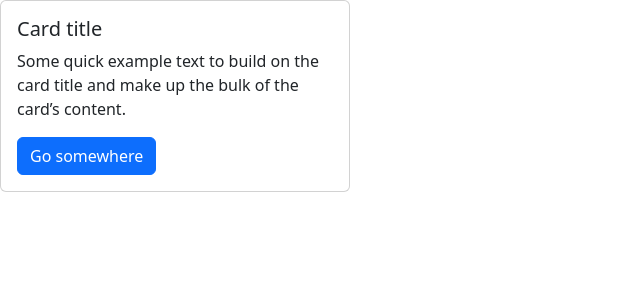
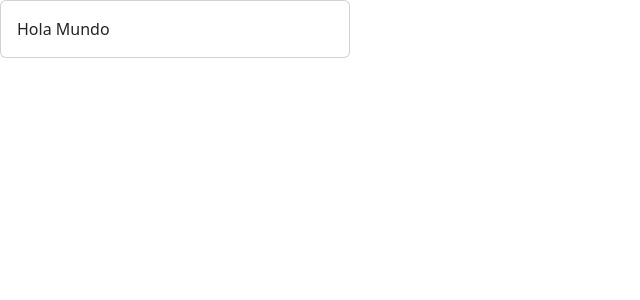
Before and after one commit to alezithop/aprende-react-ahora-curso-de-HolaMundo, a React (Vite) app: page / in a window 1280 px wide. Shown: the top 300 px of the page, without its empty margins (0-640 px from the left). Built offline with nearby package versions, Linux system fonts and the light colour scheme.

Commit message:
Pasando props

```diff
--- a/src/App.tsx
+++ b/src/App.tsx
@@ -2,7 +2,7 @@
 
 function App() {
   // código jsx aquí -> se va a transformar a llamadas de React.createElement
-  return <Card />;
+  return <Card body={"Hola Mundo"} />;
 }
 
 export default App;
--- a/src/components/Card.tsx
+++ b/src/components/Card.tsx
@@ -1,4 +1,9 @@
-function Card() {
+interface CardProps {
+  body: string;
+}
+
+function Card(props: CardProps) {
+  const { body } = props;
   return (
     <div
       className="card"
@@ -6,9 +11,7 @@
         width: "350px",
       }}
     >
-      <div className="card-body">
-        <CardBody />
-      </div>
+      <div className="card-body">{body}</div>
     </div>
   );
 }
```
